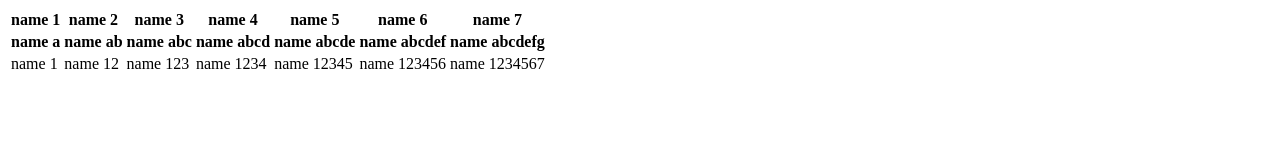
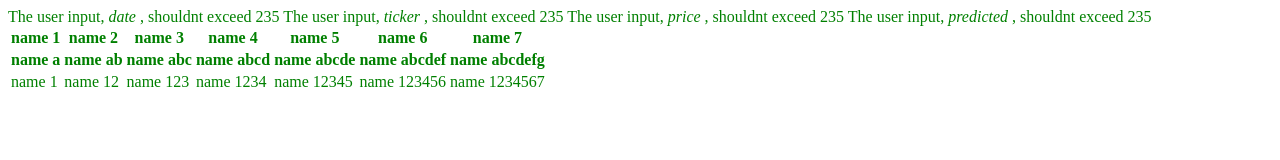
Before and after one commit to CCC-GH/FinalProject-Stock, a plain HTML site: page html skeleton .html in a window 1280 px wide. Drawn offline with Linux system fonts and the light colour scheme.

Commit message:
Skeleton mods

```diff
--- a/html skeleton .html
+++ b/html skeleton .html
@@ -4,12 +4,13 @@
       <meta charset="UTF-8">
       <meta name="viewport" content="width=device-width, initial-scale=1.0">
     <title>The Final Push</title>
-
+        <link rel="stylesheet" href="skeleton.css">
 </head>
-
-
 <body>
-
+   The user input,<var> date </var>, shouldnt exceed 235
+   The user input,<var> ticker </var>, shouldnt exceed 235
+   The user input,<var> price </var>, shouldnt exceed 235
+   The user input,<var> predicted </var>, shouldnt exceed 235
     <table>
         <tr>
             <th>name 1</th>
--- a/html skeleton.css
+++ /dev/null
@@ -1,10 +0,0 @@
-table{
-    width: 1080px;;
-}
-th{
-    text-align:left;
-}
-
-table,th,td{
-    border: 1px solid #000;
-}
--- /dev/null
+++ b/skeleton.css
@@ -0,0 +1 @@
+body{color:green ;}
```
